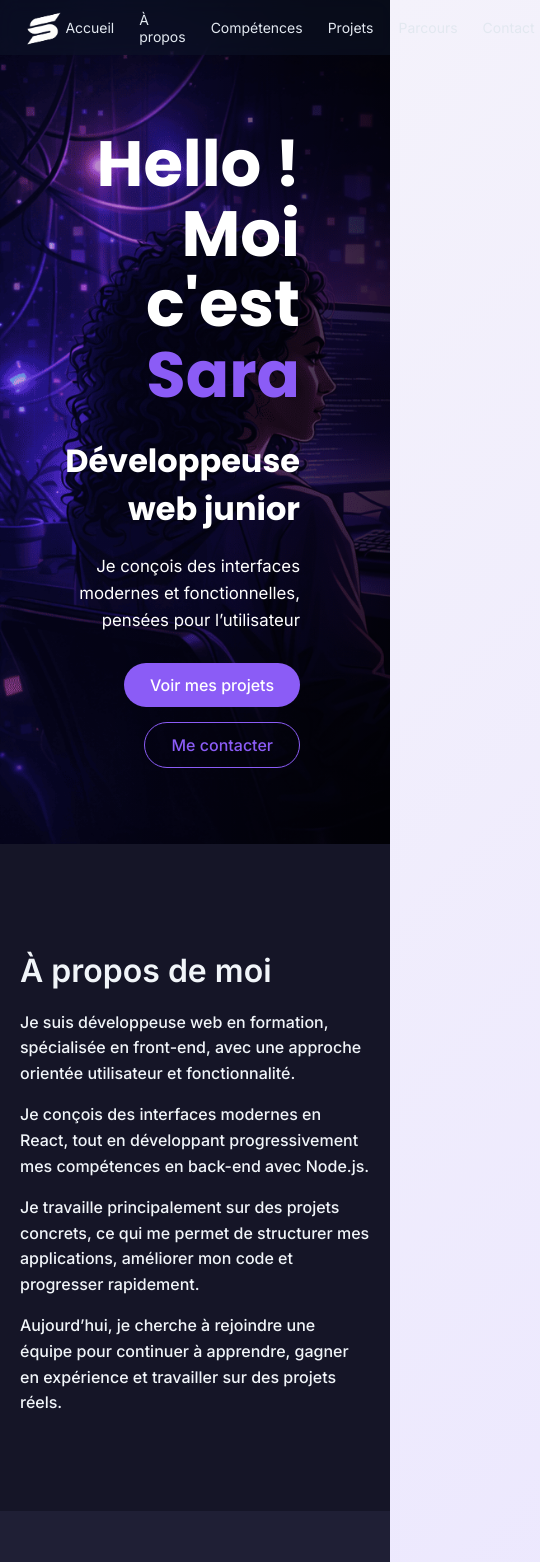
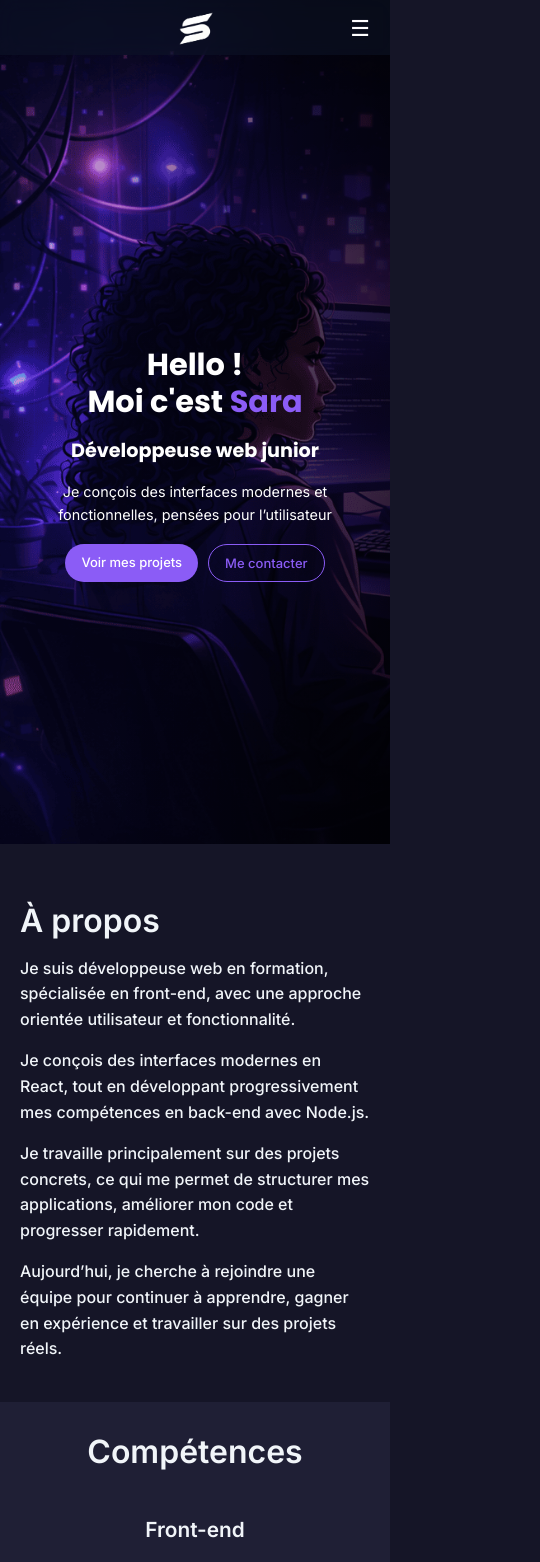
Before and after one commit to Sara-Dalleau/portfolio-sara, a React (Vite) app: page / in a window 390 px wide. Shown: the top 1562 px of the page, 540 px wide, since content can reach past the window. Built offline with nearby package versions, Linux system fonts and the light colour scheme.

Commit message:
Amélioration responsive globale : ajustement spacing sections (desktop & mobile), optimisation Hero, correction layout Skills/Projects/Parcours, ajout footer responsive avec logo + GitHub, amélioration UI/UX globale

```diff
--- a/package.json
+++ b/package.json
@@ -13,6 +13,7 @@
     "@emailjs/browser": "^4.4.1",
     "react": "^19.2.4",
     "react-dom": "^19.2.4",
+    "react-icons": "^5.6.0",
     "sass": "^1.98.0"
   },
   "devDependencies": {
--- a/src/App.jsx
+++ b/src/App.jsx
@@ -1,4 +1,5 @@
 import Header from "./components/Header";
+import Footer from "./components/Footer";
 
 import Hero from './sections/Hero'
 import About from './sections/About'
@@ -36,6 +37,7 @@ function App() {
         <Contact />
       </section>
       </main>
+      <Footer />
     </>
   )
 }
--- /dev/null
+++ b/src/components/Footer.jsx
@@ -0,0 +1,35 @@
+import "./footer.scss";
+import logo from "../assets/logo2.png";
+import githubLogo from "../assets/logos/github.svg";
+
+function Footer() {
+  return (
+    <footer className="footer">
+      <div className="footer__container">
+
+        {/* LOGO GAUCHE */}
+        <a href="#hero" className="footer__logo">
+          <img src={logo} alt="logo Sara" />
+        </a>
+
+        {/* CENTRE */}
+        <p className="footer__copy">
+          © 2026 Sara Dalleau
+        </p>
+
+        {/* DROITE */}
+        <a
+          href="https://github.com/Sara-Dalleau"
+          target="_blank"
+          rel="noopener noreferrer"
+          className="footer__github"
+        >
+          <img src={githubLogo} alt="GitHub" />
+        </a>
+
+      </div>
+    </footer>
+  );
+}
+
+export default Footer;
--- a/src/components/Header.jsx
+++ b/src/components/Header.jsx
@@ -1,25 +1,39 @@
+import { useState } from "react";
 import "./header.scss";
 import logo from "../assets/logo2.png";
 
 function Header() {
+  const [menuOpen, setMenuOpen] = useState(false);
+
   return (
     <header className="header">
       <div className="header__container">
+
+        {/* LOGO */}
         <div className="header__logo">
           <a href="#hero">
             <img src={logo} alt="logo Sara" />
           </a>
         </div>
 
+        {/* BURGER */}
+        <div
+          className="burger"
+          onClick={() => setMenuOpen(!menuOpen)}
+        >
+          ☰
+        </div>
 
-    <nav className="header__nav">
-      <a href="#hero">Accueil</a>
-      <a href="#about">À propos</a>
-      <a href="#skills">Compétences</a>
-      <a href="#projects">Projets</a>
-      <a href="#parcours">Parcours</a>
-      <a href="#contact">Contact</a>
+        {/* NAV */}
+        <nav className={`header__nav ${menuOpen ? "active" : ""}`}>
+          <a href="#hero" onClick={() => setMenuOpen(false)}>Accueil</a>
+          <a href="#about" onClick={() => setMenuOpen(false)}>À propos</a>
+          <a href="#skills" onClick={() => setMenuOpen(false)}>Compétences</a>
+          <a href="#projects" onClick={() => setMenuOpen(false)}>Projets</a>
+          <a href="#parcours" onClick={() => setMenuOpen(false)}>Parcours</a>
+          <a href="#contact" onClick={() => setMenuOpen(false)}>Contact</a>
         </nav>
+
       </div>
     </header>
   );
--- /dev/null
+++ b/src/components/footer.scss
@@ -0,0 +1,68 @@
+.footer {
+  padding: 20px;
+  background: transparent;
+  border-top: 1px solid rgba(255, 255, 255, 0.08);
+  backdrop-filter: blur(10px);
+}
+
+.footer__container {
+  width: 100%;
+  padding: 0 20px;
+  display: flex;
+  align-items: center;
+  justify-content: space-between;
+}
+
+/* LOGO */
+.footer__logo img,
+.footer__github img {
+  height: 32px;
+  width: auto;
+  object-fit: contain;
+  display: block;
+}
+
+.footer__github {
+  filter: invert(1);
+}
+
+/* TEXTE CENTRE */
+.footer__copy {
+  font-size: 15px;
+  color: white;
+  text-align: center;
+  font-weight: 500;
+}
+
+/* GITHUB */
+.footer__github img {
+  width: 22px;
+  height: 22px;
+  object-fit: contain;
+  transition: 0.3s;
+}
+
+.footer__github img:hover {
+  transform: scale(1.1);
+}
+
+/* RESPONSIVE */
+
+@media (max-width: 768px) {
+  .footer__container {
+    flex-direction: row;
+    justify-content: space-between;
+    align-items: center;
+
+    padding: 0 15px;
+  }
+
+  .footer__logo img,
+  .footer__github img {
+    height: 28px;
+  }
+
+  .footer__copy {
+    font-size: 13px;
+  }
+}
--- a/src/components/header.scss
+++ b/src/components/header.scss
@@ -62,3 +62,72 @@
 .header__nav a:hover {
   color: #8b5cf6;
 }
+
+/* BURGER */
+.burger {
+  display: none;
+  font-size: 22px;
+  cursor: pointer;
+  color: white;
+  margin-left: auto;
+  z-index: 1002;
+}
+
+/* MOBILE */
+@media (max-width: 768px) {
+
+  .header__container {
+    position: relative;
+    display: flex;
+    align-items: center;
+    justify-content: space-between;
+  }
+
+  /* LOGO CENTRÉ */
+  .header__logo {
+    position: absolute;
+    left: 50%;
+    transform: translateX(-50%);
+    z-index: 1001;
+  }
+
+  /* BURGER */
+  .burger {
+    display: block;
+    font-size: 22px;
+    color: white;
+    cursor: pointer;
+
+    position: relative;
+    z-index: 1002;
+  }
+
+  /* NAV */
+  .header__nav {
+    position: absolute;
+    top: 100%;
+    left: 0;
+    width: 100%;
+
+    background: rgba(15, 23, 42, 0.95);
+
+    display: flex;
+    flex-direction: column;
+    align-items: center;
+    gap: 20px;
+
+    padding: 20px 0;
+
+    transform: translateY(-20px);
+    opacity: 0;
+    pointer-events: none;
+
+    transition: all 0.3s ease;
+  }
+
+  .header__nav.active {
+    transform: translateY(0);
+    opacity: 1;
+    pointer-events: auto;
+  }
+}
--- a/src/sections/About.jsx
+++ b/src/sections/About.jsx
@@ -6,7 +6,7 @@ function About() {
 
         {/* TEXTE */}
         <div className="about__text">
-          <h2>À propos de moi</h2>
+          <h2>À propos</h2>
 
           <p>
             Je suis développeuse web en formation, spécialisée en front-end, avec une approche orientée utilisateur et fonctionnalité.
--- a/src/sections/Parcours.jsx
+++ b/src/sections/Parcours.jsx
@@ -4,7 +4,7 @@ function Parcours() {
       <h2>Parcours</h2>
 
       <p className="parcours-intro">
-      Après une expérience en restauration puis en ressources humaines, j’ai choisi de me réorienter vers le développement web suite à une immersion à l’école 42, qui a confirmé mon intérêt pour ce domaine.      </p>
+      Après une expérience en restauration puis en ressources humaines, j’ai choisi de me réorienter vers le développement web suite à une immersion à l’école 42, qui a confirmé mon intérêt pour ce domaine.</p>
 
       <div className="parcours__timeline">
 
--- a/src/sections/Projects.jsx
+++ b/src/sections/Projects.jsx
@@ -68,7 +68,7 @@ function Projects() {
 
   return (
     <section className="projects" id="projects">
-      <h2>Mes projets</h2>
+      <h2>Projets</h2>
 
       <div className="projects__container">
         {projects.map((project, index) => (
--- a/src/styles/main.scss
+++ b/src/styles/main.scss
@@ -1,9 +1,5 @@
-/* ==========================*/
-/* DESIGN SYSTEM - COULEURS */
-/* ======================= */
-
 :root {
-  /*  fond principal  */
+  /* fond principal */
   --color-bg: #151527;
 
   /* sections */
@@ -28,33 +24,47 @@
 /* ============== */
 /*  STYLE GLOBAL */
 /* ============ */
+
+* {
+  box-sizing: border-box;
+}
+
+img {
+  max-width: 100%;
+  height: auto;
+}
+
+html, body {
+  width: 100%;
+  margin: 0;
+  padding: 0;
+  overflow-x: hidden;
+}
+
 body {
   background-color: var(--color-bg);
   color: var(--color-text);
-  margin: 0;
   font-family: 'Inter', sans-serif;
-
-  background: linear-gradient(
-    135deg,
-    #f4f2fb 0%,
-    #e9e4ff 40%,
-    #f4f2fb 100%
-  );
 }
 
-html {
-  scroll-behavior: smooth;
+#root {
+  width: 100%;
+}
+
+main {
+  width: 100%;
 }
 
 section {
+  width: 100%;
   scroll-margin-top: 80px;
 }
 
+/* sections spécifiques */
 .skills,
 .parcours {
   background-color: #f3f0ff;
 }
-
 
 /* ===============*/
 /*  HERO SECTION */
@@ -66,7 +76,7 @@ section {
   align-items: center;
   justify-content: flex-end;
 
-  padding: 0 80px;
+  padding: 0 20px;
   text-align: right;
   margin-top: 0;
   background-size: cover;
@@ -163,13 +173,61 @@ section {
 .accent {
   color: #8b5cf6;
 }
+@media (max-width: 768px) {
+
+  .hero {
+    justify-content: center;
+    text-align: center;
+    padding: 0 20px;
+    background-position: left center;
+    min-height: 100vh;
+    padding-top: 100px;
+    padding-bottom: 40px;
+  }
+
+  .hero__content {
+    max-width: 100%;
+    margin-right: 0;
+  }
+
+  .hero h1 {
+    font-size: 1.9rem;
+    line-height: 1.2;
+    margin-bottom: 12px;
+  }
+
+  .hero h2 {
+    font-size: 1.2rem;
+    margin-bottom: 12px;
+  }
+
+  .hero p {
+    font-size: 0.9rem;
+    margin-bottom: 18px;
+  }
+
+  /* BOUTONS */
+  .hero__buttons {
+    display: flex;
+    justify-content: center;
+    gap: 10px;
+    flex-wrap: wrap;
+    margin-top: 10px;
+  }
+
+  .hero__buttons a {
+    padding: 10px 16px;
+    font-size: 13px;
+    border-radius: 20px;
+  }
+}
 
 /* =============== */
 /*  ABOUT SECTION */
 /* ============= */
 
 .about {
-  padding: 80px 20px;
+  padding: 40px 20px 50px;
   background-color: var(--color-bg);
 }
 
@@ -201,13 +259,28 @@ section {
   line-height: 1.6;
   font-weight: 500;
 }
+/*RESPONSIVE*/
+
+@media (max-width: 768px) {
+  .about {
+    padding: 30px 20px;
+  }
+
+  .about__text h2 {
+    margin-bottom: 12px;
+  }
+
+  .about__text p {
+    margin-bottom: 10px;
+  }
+}
 
 /* ============================= */
-/*  SKILLS SECTION */
+/*      SKILLS SECTION           */
 /* ============================= */
 
 .skills {
-  padding: 80px 20px;
+  padding: 40px 20px 50px;
   background-color: var(--color-section);
   text-align: center;
 }
@@ -295,13 +368,45 @@ section {
   transform: translateY(-5px);
   box-shadow: 0 0 15px rgba(139, 92, 246, 0.3);
 }
+/*RESPONSIVE*/
+@media (max-width: 768px) {
+  .skills {
+    padding: 30px 20px 50px;
+  }
+
+  .skills h2 {
+    margin-top: 0;
+    margin-bottom: 25px;
+  }
+
+  .skills__container {
+    gap: 25px;
+  }
+  .skills__row {
+    flex-direction: column;
+    gap: 30px;
+  }
+
+  .skills__list {
+    grid-template-columns: 1fr;
+  }
+
+  .skills__block {
+    width: 100%;
+    text-align: center;
+  }
+
+  .skill-card {
+    width: 100%;
+  }
+}
 
 /* ============================= */
-/*    PROJECTS SECTION */
+/*    PROJECTS SECTION           */
 /* ============================= */
 
 .projects {
-  padding: 80px 20px;
+  padding: 40px 20px 50px;
   background-color: var(--color-bg);
 
   display: flex;
@@ -339,7 +444,8 @@ section {
   overflow: hidden;
   border-radius: 16px;
 
-  width: 520px;
+  width: 100%;
+  max-width: 520px;
   height: 260px;
 
   flex-shrink: 0;
@@ -541,18 +647,76 @@ img[alt="Express"] {
   }
 }
 
+@media (max-width: 900px) {
+  .projects__container {
+    grid-template-columns: 1fr;
+  }
+}
+
 @media (max-width: 768px) {
+
+  /* SECTION */
+  .projects {
+    padding: 30px 20px 50px;
+  }
+
+  .projects h2 {
+    margin-top: 0;
+    margin-bottom: 25px;
+  }
+
+  /* CARD IMAGE */
   .project-card {
     height: 240px;
   }
 
+  /* GLOBAL TAGS */
   .project-tags {
-    align-items: flex-start;
+    display: flex;
     flex-direction: column;
+    gap: 10px;
   }
 
+  /* TAGS GAUCHE */
+  .tags-left {
+    display: flex;
+    flex-wrap: wrap;
+    gap: 8px;
+  }
+
+  /* LOGOS DROITE */
   .tags-right {
-    justify-content: flex-start;
+    display: flex;
+    align-items: center;
+    gap: 8px;
+
+    flex-wrap: nowrap;
+    overflow: hidden;
+    min-width: 0;
+  }
+
+  /* LOGOS TAILLE */
+  .tech-logo img {
+    width: 26px;
+    height: 26px;
+    object-fit: contain;
+  }
+
+  .tech-logo img.nodejs,
+  .tech-logo img.express {
+    width: 36px;
+    height: 36px;
+  }
+
+  .tech-logo img.mongodb {
+    width: 30px;
+    height: 30px;
+  }
+
+  /* DETAILS */
+  .project-details {
+    padding: 15px;
+    gap: 10px;
   }
 }
 
@@ -562,7 +726,7 @@ img[alt="Express"] {
 /* ============================= */
 
 .parcours {
-  padding: 80px 20px;
+  padding: 40px 20px 50px;
   background-color: var(--color-section);
   text-align: center;
 }
@@ -588,9 +752,7 @@ img[alt="Express"] {
   gap: 20px;
 }
 
-
 /* BARRE TIMELINE  */
-
 
 .parcours__timeline {
   position: relative;
@@ -674,11 +836,36 @@ img[alt="Express"] {
   font-size: 13px;
   margin-top: 8px;
 }
+/*REPONSIVE*/
+@media (max-width: 768px) {
 
-/* RESPONSIVE */
-@media (max-width: 900px) {
+  /* SECTION */
+  .parcours {
+    padding: 30px 20px 50px;
+  }
+
+  .parcours h2 {
+    margin-top: 0;
+    margin-bottom: 25px;
+  }
+
+  /* GRID > COLONNE */
   .parcours__timeline {
     grid-template-columns: 1fr;
+    gap: 20px;
+  }
+
+  .parcours__timeline::before {
+    display: none;
+  }
+
+  .parcours__timeline::after {
+    display: none;
+  }
+
+  /* CARD */
+  .parcours-card {
+    padding: 18px;
   }
 }
 
@@ -687,7 +874,7 @@ img[alt="Express"] {
 /* ============================= */
 
 .contact {
-  padding: 80px 20px;
+  padding: 40px 20px 50px;
   background-color: var(--color-bg);
   text-align: center;
 }
@@ -806,11 +993,21 @@ img[alt="Express"] {
   text-decoration: underline;
 }
 
-/* RESPONSIVE */
-@media (max-width: 600px) {
-  .form-row {
-    flex-direction: column;
+@media (max-width: 768px) {
+
+  .contact {
+    padding: 30px 20px 50px;
   }
+
+  .contact h2 {
+    margin-top: 0;
+    margin-bottom: 20px;
+  }
+
+  .contact-intro {
+    margin-bottom: 20px;
+  }
+
 }
 
 /* ACCESSIBILITÉ - éléments invisibles mais lisibles par les lecteurs d'écran */
```
Also changed, not shown: src/index.css (deleted), 1 other file (tests, documents, lock files or other folders). Lines whose indentation alone changed are shown as unchanged.
